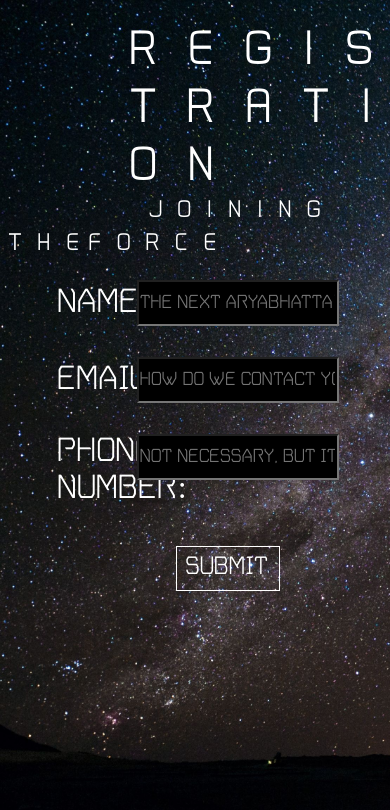
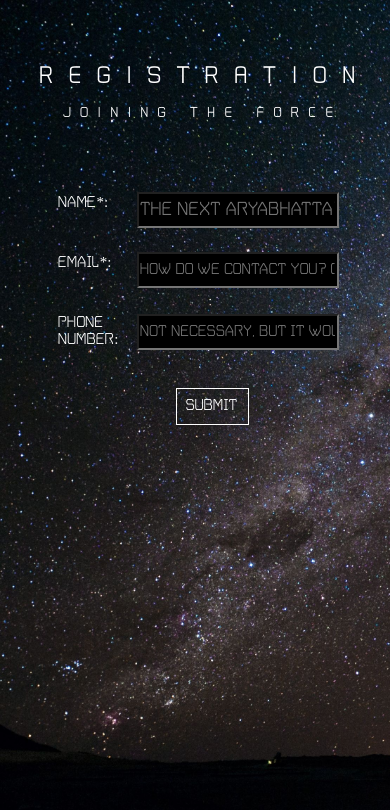
Before and after one commit to GeNeRaL-ShAdOw/SRMSATwebsite, a React (Create React App) app in the folder srmsatwebsite/: page /registration in a window 390 px wide. Shown: the top 810 px of the page. Built offline with nearby package versions, Linux system fonts and the light colour scheme.

Commit message:
temp fix to mobiles

```diff
--- a/srmsatwebsite/src/Components/registration.css
+++ b/srmsatwebsite/src/Components/registration.css
@@ -5,13 +5,15 @@
   min-height: 100vh;
   max-height: 100%;
   max-width: 100%;
+  background-repeat: no-repeat;
 }
 
 .font-face-er-main-text-register {
-  display: flex;
+  width: 90%;
+  display: inline-flex;
   font-family: "ExanRegular";
   color: white;
-  margin-left: 33%;
+  margin-left: 30%;
   padding-top: 4%;
   animation-name: entrymain;
   animation-duration: 1s;
@@ -22,7 +24,7 @@
   font-family: "ExanRegular";
   color: white;
   margin-top: 1%;
-  margin-left: 38%;
+  margin-left: 37%;
   animation-name: entrysecondary;
   animation-duration: 1s;
 }
@@ -78,18 +80,64 @@ input {
 .submitbutton {
   position: relative;
   align-items: center;
-  left:60%;
+  left: 60%;
   max-width: 100%;
   max-height: 100%;
-  height:50%;
+  height: 50%;
 }
 
-.input-padding{
+.input-padding {
   font-size: large;
-  padding-left:1%;
+  padding-left: 1%;
 }
 
-.animationforform{
+.animationforform {
   animation-name: entrysecondary;
   animation-duration: 1s;
 }
+
+@media (max-width:420px) and (min-width:360px) {
+
+  .font-face-er-main-text-register {
+    font-size: 150%;
+    margin-left: 10%;
+    padding-top: 15%;
+    animation-name: entrymain420;
+  }
+
+  .font-face-er-smol-text-join {
+    font-size: 90%;
+    padding-top: 3%;
+    margin-left: 16%;
+  }
+
+  .font-face-er-smol-text-space {
+    font-size: 90%;
+    padding-top: 3%;
+    margin-left: 1%;
+  }
+
+  .input-padding {
+    font-size: 15px
+  }
+
+  font {
+    font-size: 15px;
+    margin-right: 5%;
+
+  }
+
+  .name-form,
+  .email-form {
+
+    margin-top: 20%;
+  }
+
+  .phone-form {
+    margin-top: 10%;
+  }
+
+  form {
+    margin-top: 18%;
+  }
+}
```
